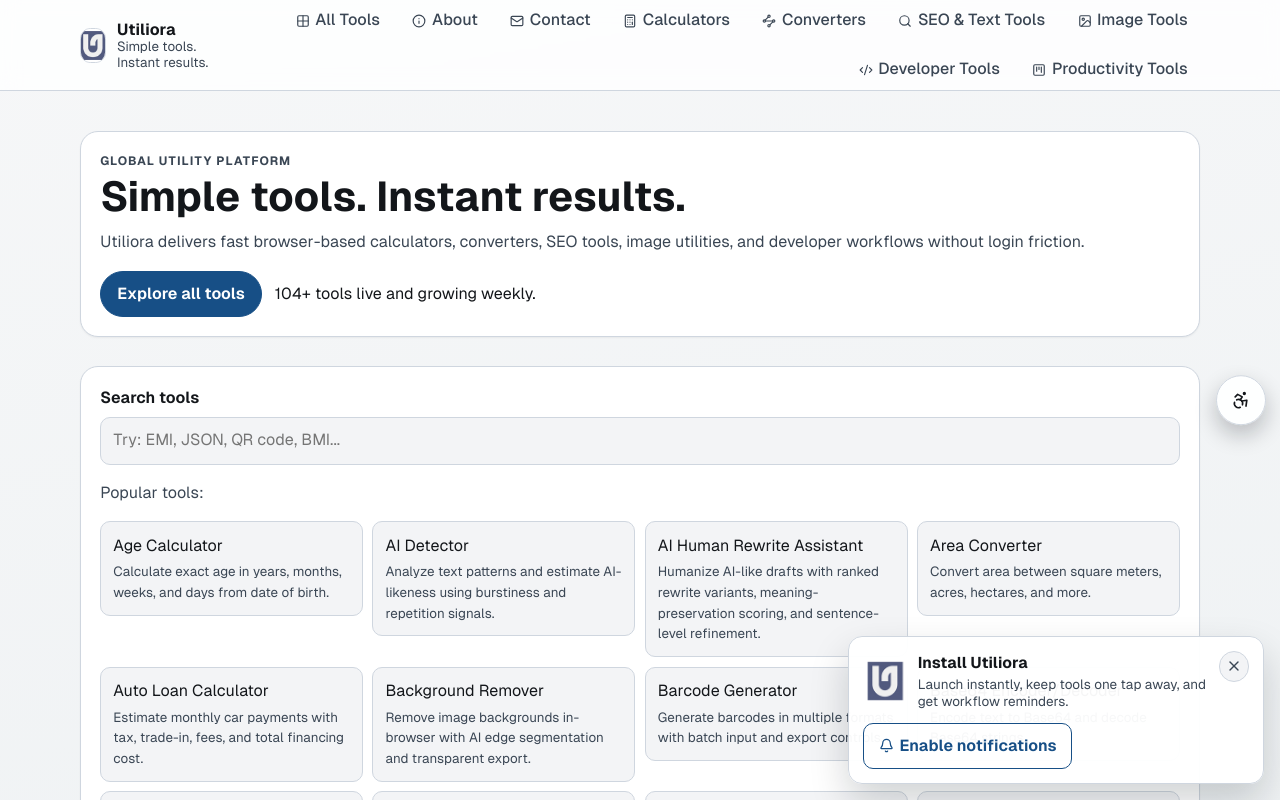
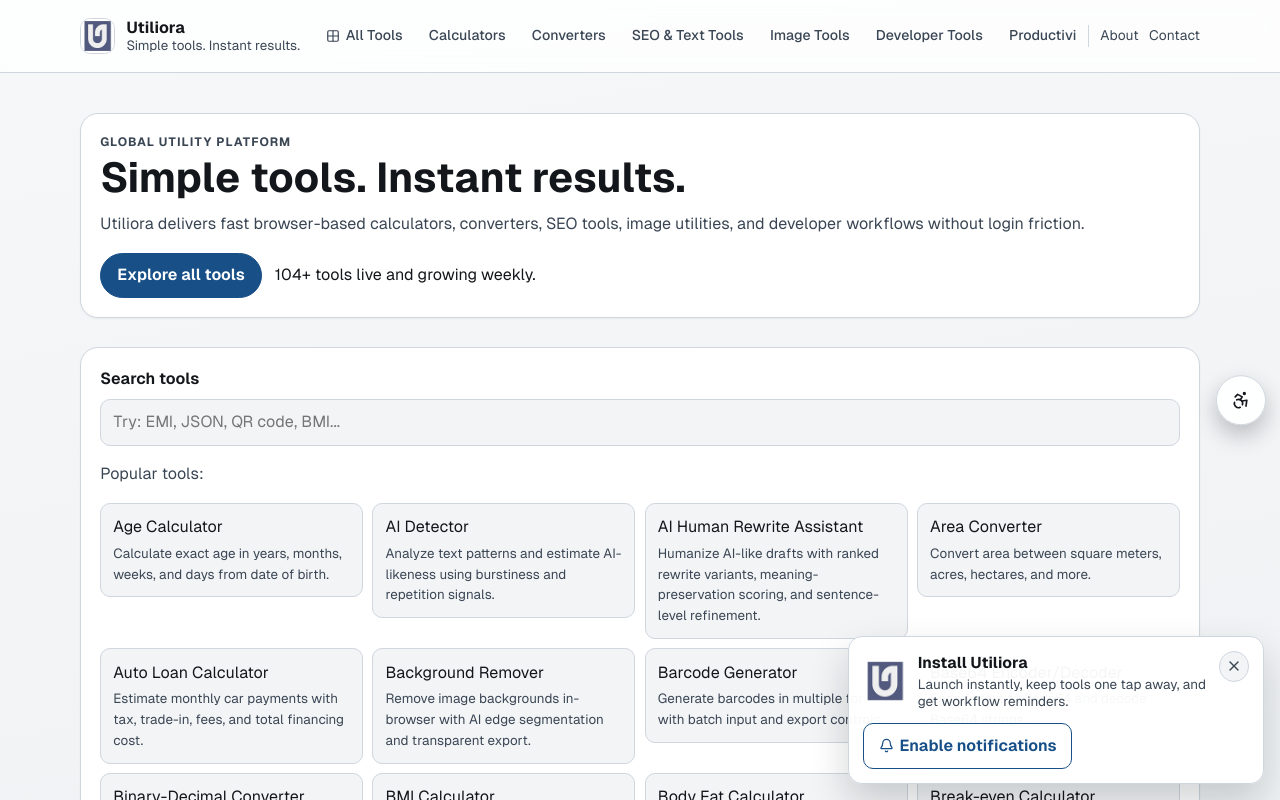
Before and after one commit to sisilabsai/utiliora, a Next.js app: page / in a window 1280 px wide. Shown: the top 800 px of the page. Built offline with nearby package versions, Linux system fonts and the light colour scheme.

Commit message:
refactor(header): prioritize tool nav and simplify desktop layout

```diff
--- a/src/app/globals.css
+++ b/src/app/globals.css
@@ -356,9 +356,12 @@
 
 .main-nav {
   display: flex;
-  flex-wrap: wrap;
-  justify-content: flex-end;
-  gap: 0.5rem;
+  flex-wrap: nowrap;
+  justify-content: flex-start;
+  gap: 0.35rem;
+  min-width: 0;
+  overflow-x: auto;
+  scrollbar-width: none;
 }
 
 .main-nav a {
@@ -366,16 +369,50 @@
   align-items: center;
   gap: 0.35rem;
   border: 1px solid transparent;
-  padding: 0.45rem 0.7rem;
+  padding: 0.38rem 0.58rem;
   border-radius: 999px;
   color: var(--text-soft);
   font-weight: 500;
+  font-size: 0.88rem;
+  white-space: nowrap;
 }
 
 .main-nav a:hover {
   border-color: var(--border);
   color: var(--text);
   background: var(--surface-soft);
+}
+
+.main-nav::-webkit-scrollbar {
+  display: none;
+}
+
+.desktop-nav {
+  display: flex;
+  align-items: center;
+  justify-content: flex-end;
+  gap: 0.75rem;
+  flex: 1;
+  min-width: 0;
+}
+
+.main-nav-meta {
+  display: inline-flex;
+  align-items: center;
+  gap: 0.65rem;
+  padding-left: 0.7rem;
+  border-left: 1px solid var(--border);
+  flex-shrink: 0;
+}
+
+.main-nav-meta a {
+  color: var(--text-soft);
+  font-size: 0.86rem;
+}
+
+.main-nav-meta a:hover,
+.main-nav-meta a:focus-visible {
+  color: var(--text);
 }
 
 .pwa-banner {
@@ -1814,6 +1851,10 @@
   }
 
   .main-nav {
+    display: none;
+  }
+
+  .desktop-nav {
     display: none;
   }
 
--- a/src/components/SiteHeader.tsx
+++ b/src/components/SiteHeader.tsx
@@ -2,7 +2,7 @@
 
 import NextImage from "next/image";
 import { usePathname } from "next/navigation";
-import { Code2, Grid2x2, History, Home, Info, Mail, Sparkles, SquareKanban } from "lucide-react";
+import { Code2, Grid2x2, History, Home, Sparkles, SquareKanban } from "lucide-react";
 import { useCallback, useEffect, useMemo, useRef, useState } from "react";
 import { getCategories } from "@/lib/categories";
 import { CategoryIcon } from "@/components/CategoryIcon";
@@ -185,26 +185,23 @@
             </span>
           </a>
 
+          <div className="desktop-nav">
             <nav aria-label="Primary navigation" className="main-nav">
               <a href="/tools">
                 <Grid2x2 size={14} />
                 <span>All Tools</span>
               </a>
-            <a href="/about">
-              <Info size={14} />
-              <span>About</span>
-            </a>
-            <a href="/contact">
-              <Mail size={14} />
-              <span>Contact</span>
-            </a>
               {categories.map((category) => (
                 <a key={category.slug} href={`/${category.slug}`}>
-                <CategoryIcon category={category.slug} size={14} />
                   <span>{category.title}</span>
                 </a>
               ))}
             </nav>
+            <nav className="main-nav-meta" aria-label="Company links">
+              <a href="/about">About</a>
+              <a href="/contact">Contact</a>
+            </nav>
+          </div>
         </div>
       </header>
 
```
Lines whose indentation alone changed are shown as unchanged.
